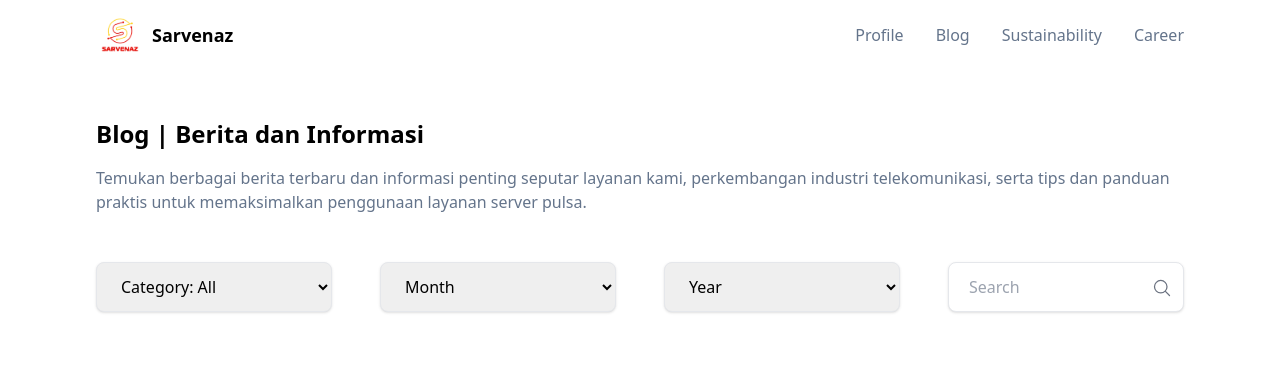
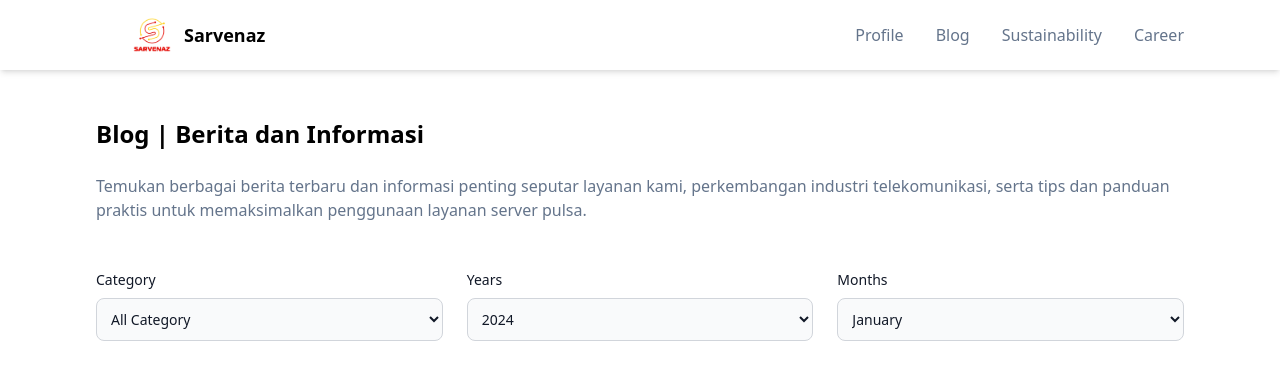
Before and after one commit to mazfaa/sarvenaz-v1.0, a website: page blog.html in a window 1280 px wide. Shown: the top 381 px of the page. Drawn offline with Linux system fonts and the light colour scheme.

Commit message:
fix filter blog form views, etc.

```diff
--- a/blog.html
+++ b/blog.html
@@ -34,11 +34,11 @@
   <body>
     <!-- header -->
     <header>
-      <nav>
+      <nav class="shadow-md">
         <div
           class="container flex items-center justify-between py-3 px-5 relative lg:px-24"
         >
-          <div class="nav-logo flex items-center space-x-2">
+          <div class="nav-logo flex items-center space-x-2 sm:pl-8">
             <img
               src="src/img/sarvenaz-no-bg.png"
               alt="sarvenaz-logo"
@@ -97,9 +97,9 @@
 
     <!-- hero -->
       <section id="hero" class="pt-12"></section>
-        <div class="container px-24 mx-auto">
+        <div class="container px-12 lg:px-24 mx-auto">
           <div class="">
-            <h1 class="font-bold text-2xl mb-4">Blog | Berita dan Informasi</h1>
+            <h1 class="font-bold text-2xl mb-6">Blog | Berita dan Informasi</h1>
             <p class="text-slate-500 font-base">
               Temukan berbagai berita terbaru dan informasi penting seputar layanan kami, perkembangan industri telekomunikasi, serta tips dan panduan praktis untuk memaksimalkan penggunaan layanan server pulsa.
             </p>
@@ -108,62 +108,41 @@
     <!-- /hero -->
 
     <!-- filter-form -->
-      <form action="" class="mt-12 lg:grid lg:grid-cols-4 lg:gap-12">
-        <div class="w-full mb-3 rounded-lg">
-          <select name="" id="" class="ring-gray-500 px-5 py-3 w-full mb-3 border rounded-lg shadow">
-            <option value="">Category: All</option>
-            <option value="">CSR</option>
-            <option value="">Siaran Pers</option>
-            <option value="">Enterprise</option>
-            <option value="">Wholesale</option>
+    <form class="max-w-sm mx-auto mt-12 grid grid-cols-1 gap-y-6 sm:grid-cols-3 sm:max-w-full sm:gap-x-6">
+      <div>
+        <label for="countries" class="block mb-2 text-sm font-medium text-gray-900 dark:text-white">Category</label>
+        <select id="countries" class="bg-gray-50 border border-gray-300 text-gray-900 text-sm rounded-lg focus:ring-blue-500 focus:border-blue-500 block w-full p-2.5 dark:bg-gray-700 dark:border-gray-600 dark:placeholder-gray-400 dark:text-white dark:focus:ring-blue-500 dark:focus:border-blue-500">
+          <option selected>All Category</option>
+          <option value="enterprise">Enterprise</option>
+          <option value="wholesale">Wholesale</option>
+          <option value="siaran_pers">Siaran Pers</option>
+          <option value="csr">CSR</option>
         </select>
       </div>
 
-        <div class="flex mb-3 gap-x-3 lg:block w-full lg:mb-0 lg:gap-x-0">
-          <div class="w-1/2 lg:w-full rounded-lg">
-            <select name="" id="" class="ring-gray-500 px-5 py-3 w-full mb-3 border rounded-lg shadow">
-              <option value="">Month</option>
-              <option value="">January</option>
-              <option value="">February</option>
-              <option value="">March</option>
-              <option value="">April</option>
-              <option value="">May</option>
-              <option value="">June</option>
-              <option value="">July</option>
-              <option value="">August</option>
-              <option value="">September</option>
-              <option value="">October</option>
-              <option value="">November</option>
-              <option value="">December</option>
+      <div>
+        <label for="countries" class="block mb-2 text-sm font-medium text-gray-900 dark:text-white">Years</label>
+        <select id="countries" class="bg-gray-50 border border-gray-300 text-gray-900 text-sm rounded-lg focus:ring-blue-500 focus:border-blue-500 block w-full p-2.5 dark:bg-gray-700 dark:border-gray-600 dark:placeholder-gray-400 dark:text-white dark:focus:ring-blue-500 dark:focus:border-blue-500">
+          <option selected>2024</option>
         </select>
       </div>
 
-          <div class="w-1/2 lg:w-full lg:hidden rounded-lg">
-            <select name="" id="" class="ring-gray-500 px-5 py-3 w-full border rounded-lg shadow">
-              <option value="">Year</option>
-              <option value="">2024</option>
+      <div>
+        <label for="countries" class="block mb-2 text-sm font-medium text-gray-900 dark:text-white">Months</label>
+        <select id="countries" class="bg-gray-50 border border-gray-300 text-gray-900 text-sm rounded-lg focus:ring-blue-500 focus:border-blue-500 block w-full p-2.5 dark:bg-gray-700 dark:border-gray-600 dark:placeholder-gray-400 dark:text-white dark:focus:ring-blue-500 dark:focus:border-blue-500">
+          <option selected value="january">January</option>
+          <option value="february">February</option>
+          <option value="march">March</option>
+          <option value="april">April</option>
+          <option value="may">May</option>
+          <option value="june">June</option>
+          <option value="july">July</option>
+          <option value="august">August</option>
+          <option value="september">September</option>
+          <option value="october">October</option>
+          <option value="november">November</option>
+          <option value="december">December</option>
         </select>
-          </div>
-        </div>
-
-        <div class="lg:block hidden rounded-lg">
-            <select name="" id="" class="ring-gray-500 px-5 py-3 w-full border rounded-lg shadow">
-              <option value="">Year</option>
-              <option value="">2024</option>
-            </select>
-          </div>
-
-        <div class="lg:w-full relative">
-          <!-- Icon -->
-          <div class="absolute inset-y-4 right-0 pr-3 pointer-events-none">
-            <!-- Example icon (using Heroicons) -->
-            <svg xmlns="http://www.w3.org/2000/svg" fill="none" viewBox="0 0 24 24" stroke-width="1.5" stroke="currentColor" class="size-6 h-5 w-5 text-gray-500">
-              <path stroke-linecap="round" stroke-linejoin="round" d="m21 21-5.197-5.197m0 0A7.5 7.5 0 1 0 5.196 5.196a7.5 7.5 0 0 0 10.607 10.607Z" />
-            </svg>
-
-          </div>
-          <!-- Input field -->
-          <input type="search" class=" form-input px-5 py-3 w-full border rounded-lg focus:outline-none focus:ring-blue-400 focus:shadow-lg transition duration-500 shadow" placeholder="Search">
       </div>
     </form>
     <!-- /filter-form -->
```
Also changed, not shown: career.html (+2 -2 lines), index.html (+1 -1 lines), sustainability.html (+2 -2 lines), src/output.css. Lines whose indentation alone changed are shown as unchanged.
